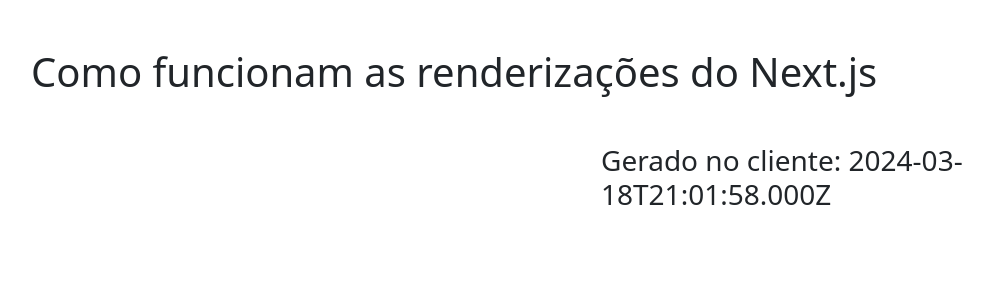
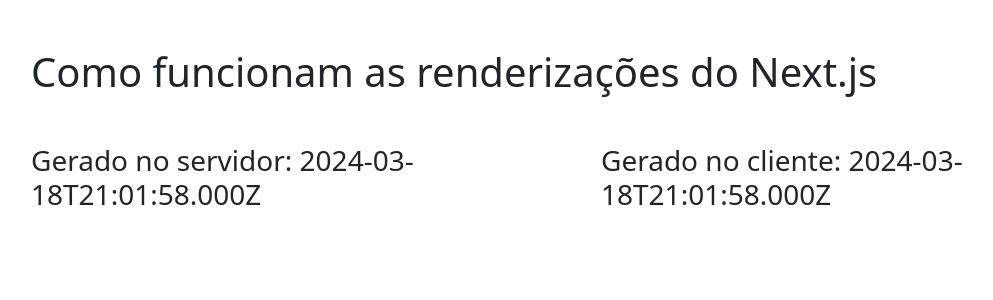
Before and after one commit to elprogramadorpedro/blacknext.js, a Next.js app: page /dynamic in a window 1280 px wide. Shown: the top 300 px of the page, without its empty margins (51-1044 px from the left). Built offline with nearby package versions, Linux system fonts and the light colour scheme; no server answers.

Commit message:
renderizacao do lado do servidor

```diff
--- a/src/pages/dynamic.tsx
+++ b/src/pages/dynamic.tsx
@@ -27,7 +27,7 @@
 
 
 const Dynamic: NextPage = (props:{
-    children?: ReactNode
+
     serverSideData?: ApiResponse
 
 }) => {
@@ -57,7 +57,7 @@
           <Row>
             <Col>
               <h3>
-
+                Gerado no servidor: {props.serverSideData?.timestamp.toString()}
               </h3>
             </Col>
 
```
